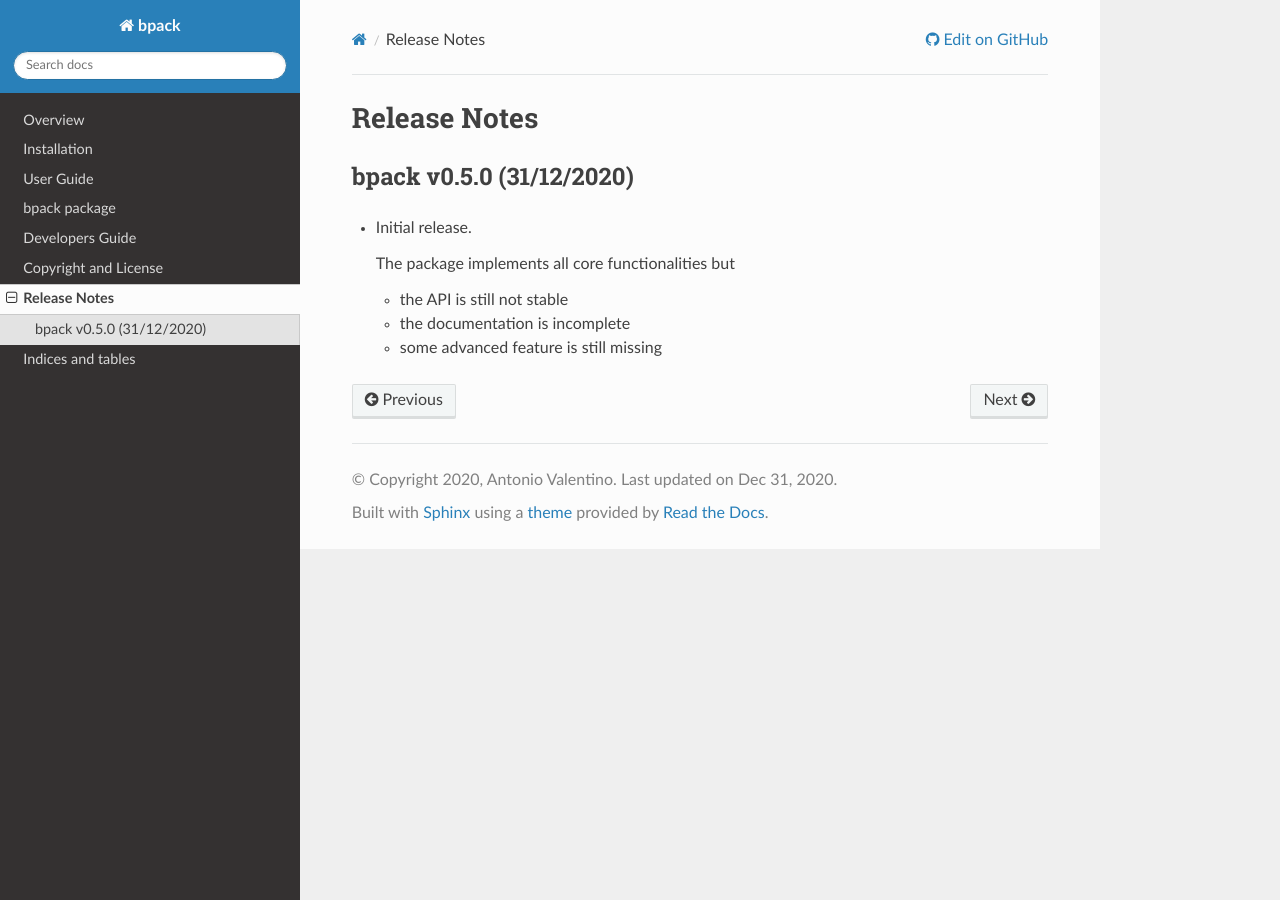
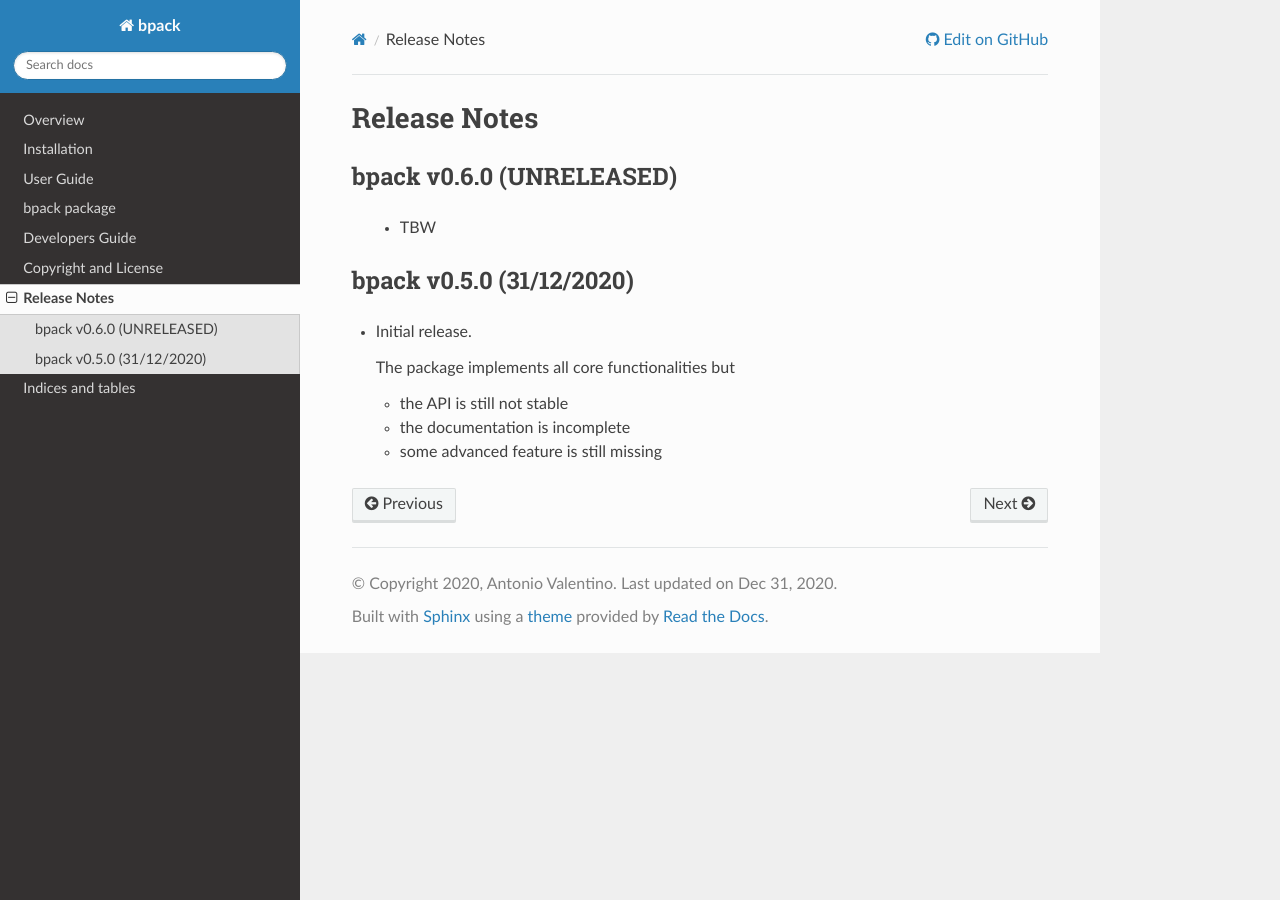
Before and after one commit to avalentino/bpack, a Sphinx documentation site: the page built from docs/release_notes.rst, in a window 1280 px wide. Built offline with Sphinx 7.4.7 and the Read the Docs theme 2.0.0, drawn with Linux system fonts in a browser that asks for light colours; the version number is read from the project's files by our own code.

Commit message:
Post-release commit

```diff
--- a/bpack/__init__.py
+++ b/bpack/__init__.py
@@ -4,7 +4,7 @@
 encode/decode binary data.
 """
 
-__version__ = '0.5.0'
+__version__ = '0.6.0.dev0'
 
 from .descriptors import (                                          # noqa
     descriptor, field, fields, is_descriptor, is_field,
--- a/docs/release_notes.rst
+++ b/docs/release_notes.rst
@@ -1,5 +1,10 @@
 Release Notes
 =============
+
+bpack v0.6.0 (UNRELEASED)
+-------------------------
+ * TBW
+
 
 bpack v0.5.0 (31/12/2020)
 -------------------------
```
